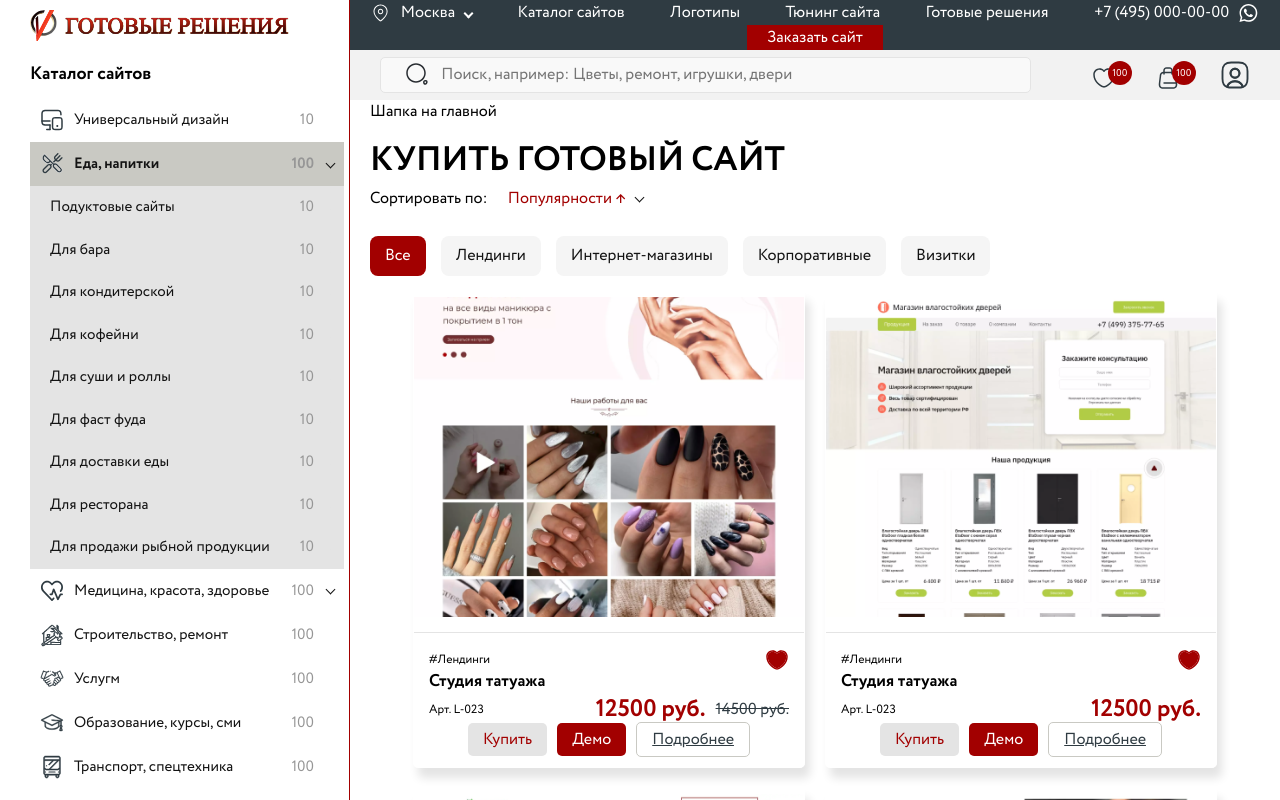
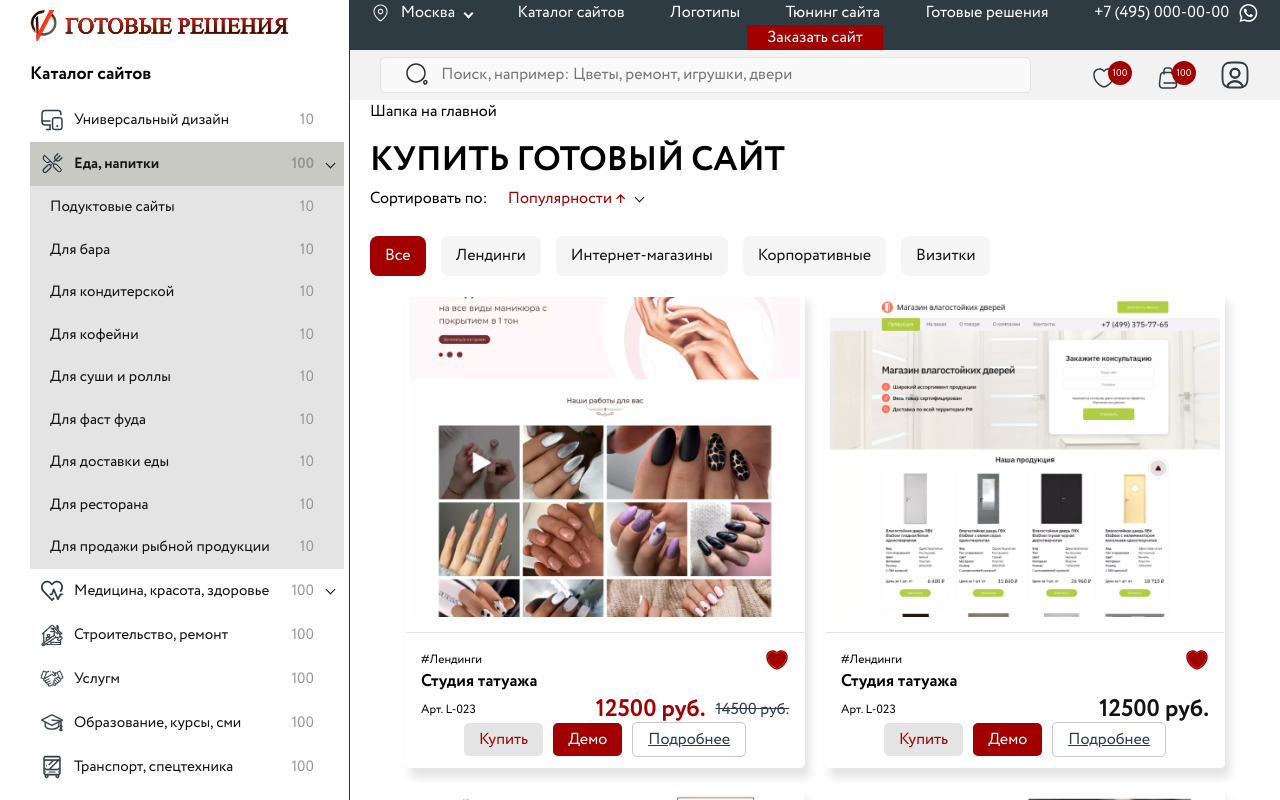
Before and after one commit to Artematrr/Ready-made-Solutions, a React (Vite) app: page / in a window 1280 px wide. Shown: the top 800 px of the page. Built offline with nearby package versions, Linux system fonts and the light colour scheme.

Commit message:
upd styles

```diff
--- a/src/styles.css
+++ b/src/styles.css
@@ -755,7 +755,7 @@ h1 {
   box-shadow: 5px 10px 10px var(--color-gray-light);
   border-radius: 5px;
   overflow: hidden;
-  max-width: 400px;
+  width: 400px;
   justify-content: space-between;
 }
 .product-card:hover {
@@ -811,8 +811,11 @@ h1 {
 .card-price {
   gap: 10px;
 }
+.card-price:has(> .price-old) .price-new {
+  color: var(--color-red);
+}
 .price-new {
-  color: var(--Style, #a20000);
+  color: var(--color-black);
   font-weight: 700;
   font-family: 'Circe Bold', 'Circe', Inter, system-ui, Arial, sans-serif;
   font-size: 24px;
```
